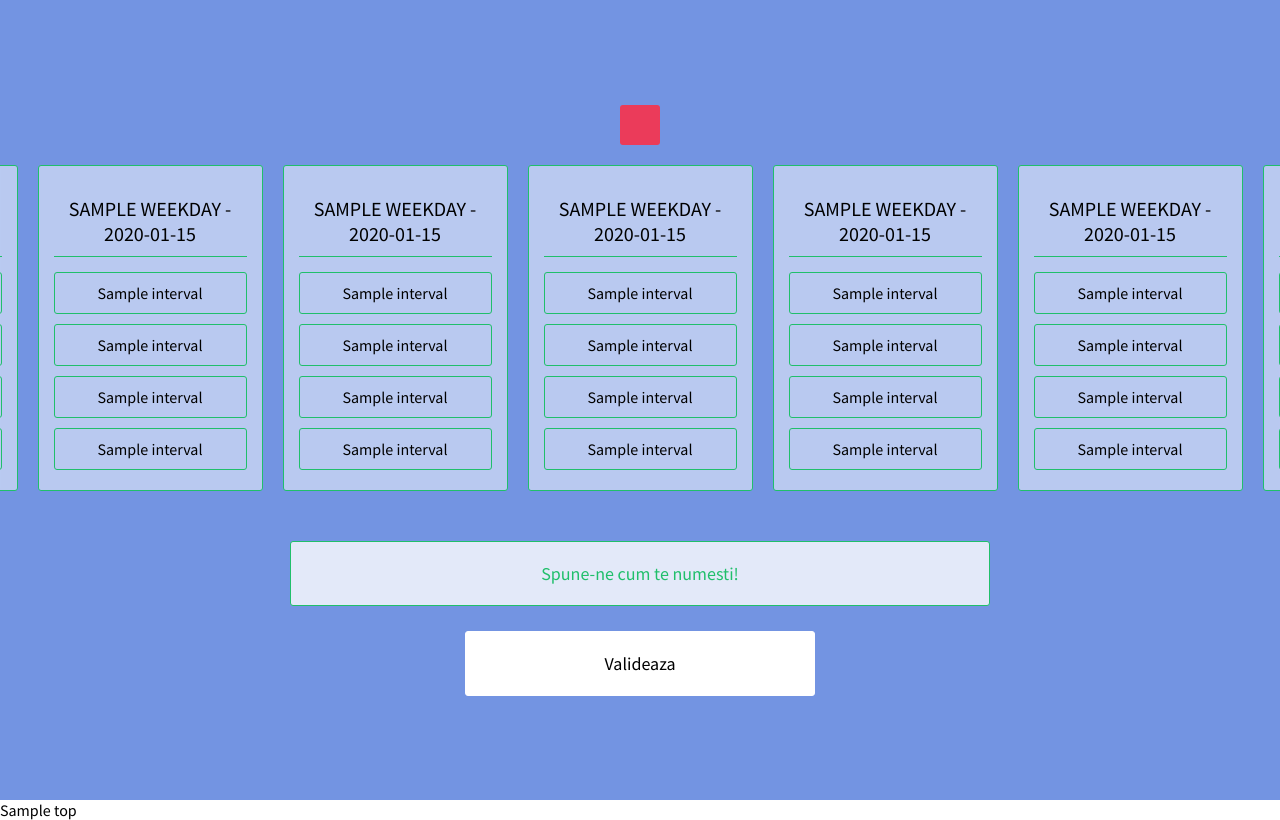
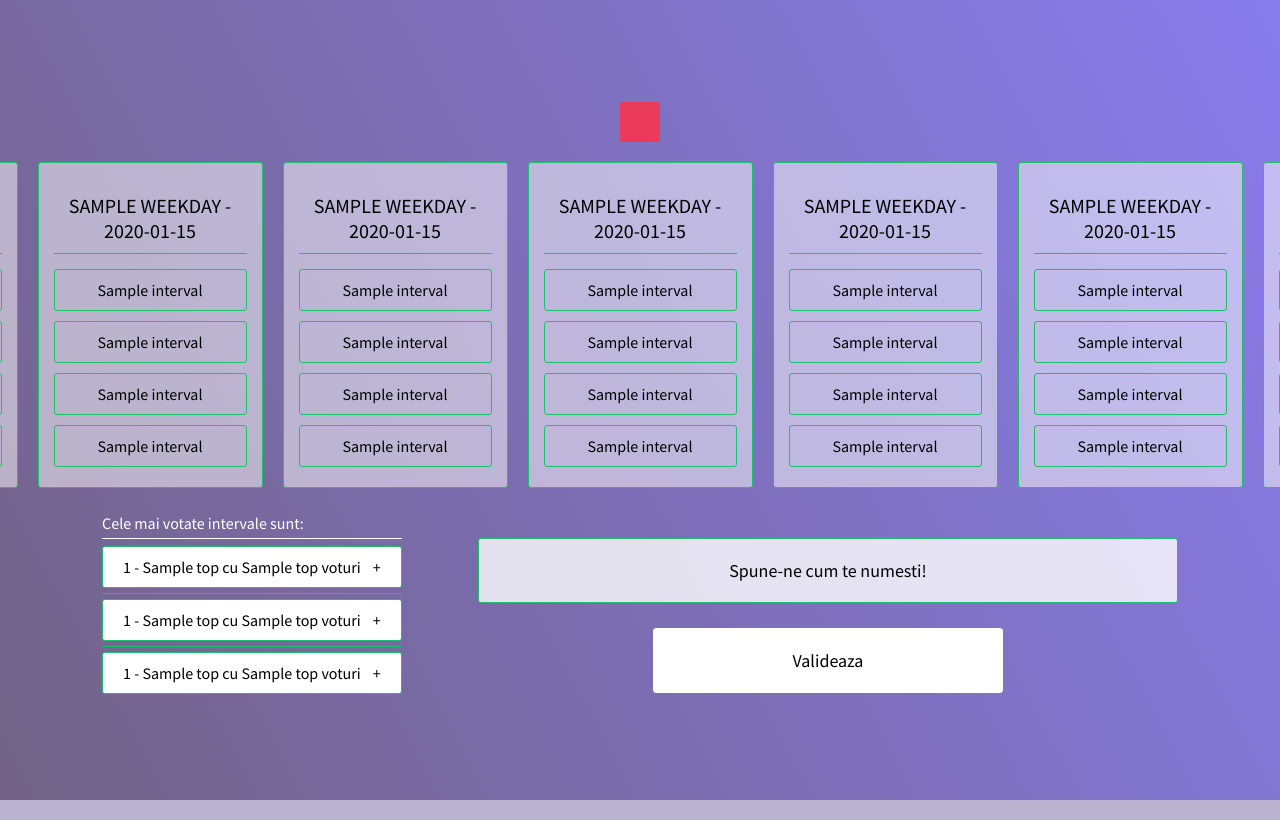
Before and after one commit to nraro/football-calendar, a Flask app: template website/templates/index.html in a window 1280 px wide; the page is wider, and only the part inside the window is pictured. Run offline with Flask 2, Linux system fonts and the light colour scheme; the template is opened without the code that fills it: most values are stand-ins (such as "Sample title", 1, 10 or a date in 2020).

Commit message:
Addes styles for most voted intervals

```diff
--- a/website/static/styles.css
+++ b/website/static/styles.css
@@ -21,6 +21,12 @@ button {
     padding: 10px 0;
 }
 
+h1 {
+    color: #fff;
+    margin-bottom: 25px;
+    font-weight: 400;
+}
+
 .calendar-day button:hover {
     background: #20bf6b;
     color: #fff;
@@ -37,7 +43,7 @@ button {
     width: 100%;
     height: 100vh;
     opacity: 0.7;
-    background: #3867d6;
+    background: linear-gradient(62deg, rgb(53 32 82) 0%, rgb(33 9 221 / 76%) 100%);
 }
 
 .calendar-wrapper {
@@ -89,7 +95,9 @@ h5.calendar-title {
 .calendar-bottom-wrapper {
     margin-top: 25px;
     width: 100%;
-    max-width: 700px;
+    display: flex;
+    max-width: 90%;
+    justify-content: space-around;
 }
 
 input {
@@ -119,7 +127,7 @@ input.interval {
 }
 
 input::placeholder {
-    color: #20bf6b;
+    color: #000;
     opacity: 1;
 }
 
@@ -189,4 +197,63 @@ p.error.hidden {
     50% { transform: translate(-1px, 2px) rotate(-1deg); }
     75% { transform: translate(3px, 1px) rotate(-1deg); }
     100% { transform: translate(1px, -2px) rotate(-1deg); }
-  }
+}
+
+h5.mostVoted {
+    font-size: 16px;
+    color: #fff;
+    font-weight: 400;
+    border-bottom: 1px solid #fff;
+    padding-bottom: 5px;
+    margin-bottom: 2px;
+}
+
+.accordion {
+    position: relative;
+    padding: 10px 40px 10px 20px;
+    background: #fff;
+    transition: all 0.3s ease;
+}
+
+.accordion.active {
+    margin-bottom: 0px;
+    border-bottom: none;
+    border-radius: 3px 3px 0 0;
+}
+
+.accordion:hover {
+    background: #20bf6b;
+    color: #fff;
+}
+
+.accordion::before {
+    content: '+';
+    position: absolute;
+    right: 20px;
+}
+
+.accordion.active::before {
+    content: '-';
+    position: absolute;
+    right: 20px;
+}
+
+.panel {
+    padding: 0 18px;
+    background-color: white;
+    max-height: 0;
+    overflow: hidden;
+    transition: max-height 0.3s ease-out;
+    border: 1px solid #20bf6b;
+    border-top: none;
+    border-radius: 0 0 3px 3px;
+}
+
+.panel:last-child {
+    border-bottom: none;
+}
+
+.calendar-bottom-right-wrapper {
+    width: 100%;
+    max-width: 700px;
+}
--- a/website/templates/index.html
+++ b/website/templates/index.html
@@ -10,6 +10,9 @@
   <body>
     <div class="background-wrapper"></div>
     <div class="calendar-wrapper">
+      <!-- <h1>Hai la fotbal</h1> -->
+
+
       {% if err != '' %}
       <p class="alreadySelectedErr">{{err}}</p>
       {% endif %}
@@ -30,6 +33,37 @@
       <p class="error hidden calendarError">Te rugam sa alegi maxim 3 intervale</p>
       <p class="error hidden intervalError">Te rugam sa alegi cel putin un interval!</p>
       <div class="calendar-bottom-wrapper">
+        <div class="calendar-bottom-left-wrapper">
+          <h5 class="mostVoted">Cele mai votate intervale sunt:</h5>
+            <button class="accordion">{{top[0][0]}} - {{top[0][1]}} cu {{top[0][2]}} voturi</button>
+            <div class="panel">
+              {% for x in i1 %}
+                {% for j in x %}
+                  <p>{{j}}</p>
+                {% endfor %}
+              {% endfor %}
+            </div>
+
+            <button class="accordion">{{top[1][0]}} - {{top[1][1]}} cu {{top[1][2]}} voturi</button>
+            <div class="panel">
+              {% for x in i2 %}
+                {% for j in x %}
+                  <p>{{j}}</p>
+                {% endfor %}
+              {% endfor %}
+            </div>
+
+            <button class="accordion">{{top[2][0]}} - {{top[2][1]}} cu {{top[2][2]}} voturi</button>
+            <div class="panel">
+              {% for x in i3 %}
+                {% for j in x %}
+                  <p>{{j}}</p>
+                {% endfor %}
+              {% endfor %}
+            </div>
+
+        </div>
+        <div class="calendar-bottom-right-wrapper">
           <form action="/api/users" method="POST">
             <input type="text" id="userName" name="userName" placeholder="Spune-ne cum te numesti!">
             <p class="error hidden inputError"></p>
@@ -39,10 +73,11 @@
             <button type="submit" id="submit">Valideaza</button>
           </form>
         </div>
+      </div>
 
     </div>
 
-    {{top}}
+
     <script>
       const firstName = document.querySelector('#userName');
       const submitBtn = document.querySelector('#submit');
@@ -128,7 +163,21 @@
       }
 
 
+      // Accordion functionality
+      var acc = document.getElementsByClassName("accordion");
+      var i;
 
+      for (i = 0; i < acc.length; i++) {
+        acc[i].addEventListener("click", function() {
+          this.classList.toggle("active");
+          var panel = this.nextElementSibling;
+          if (panel.style.maxHeight) {
+            panel.style.maxHeight = null;
+          } else {
+            panel.style.maxHeight = panel.scrollHeight + "px";
+          }
+        });
+      }
     </script>
   </body>
 </html>
```
Also changed, not shown: website/views.py (+18 -10 lines). Lines whose indentation alone changed are shown as unchanged.
